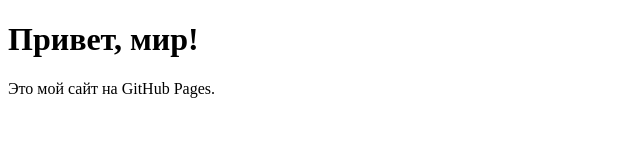
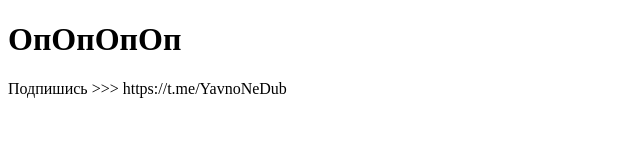
Before and after one commit to NotAMono/github.io, a plain HTML site: page index.html in a window 1280 px wide. Shown: the whole page, without its empty margins (0-640 px from the left). Drawn offline with Linux system fonts and the light colour scheme.

Commit message:
Update index.html

```diff
--- a/index.html
+++ b/index.html
@@ -2,10 +2,10 @@
 <html lang="ru">
 <head>
     <meta charset="UTF-8">
-    <title>Мой сайт</title>
+    <title>Большая птица</title>
 </head>
 <body>
-    <h1>Привет, мир!</h1>
-    <p>Это мой сайт на GitHub Pages.</p>
+    <h1>ОпОпОпОп</h1>
+    <p>Подпишись >>> https://t.me/YavnoNeDub</p>
 </body>
 </html>
```
